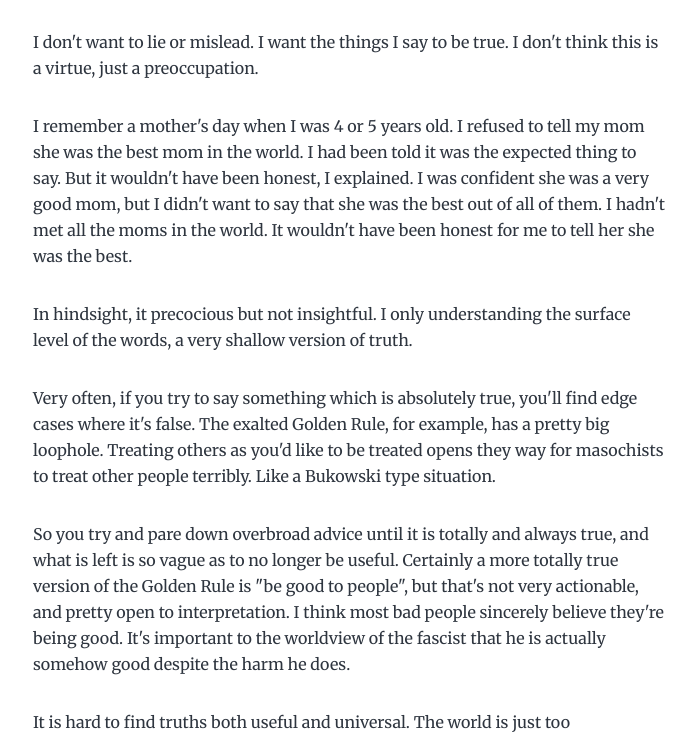
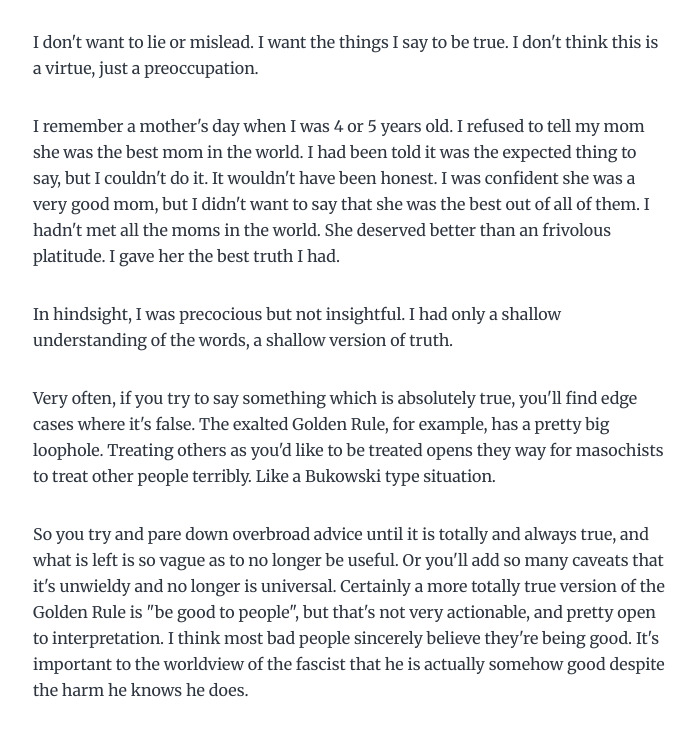
Before and after one commit to vcolavin/blog, a Gatsby site: page /2021/the-only-true-thing/ in a window 1280 px wide. Shown: the part 211-943 px from the top of the page, without its empty margins (291-987 px from the left). Built offline with nearby package versions, Linux system fonts and the light colour scheme; Gatsby itself is replaced by a stand-in of ours.

Commit message:
fix typos

```diff
--- a/content/blog/2021/the-only-true-thing/index.md
+++ b/content/blog/2021/the-only-true-thing/index.md
@@ -6,13 +6,13 @@ description: "Truth is like a diamond."
 
 I don't want to lie or mislead. I want the things I say to be true. I don't think this is a virtue, just a preoccupation.
 
-I remember a mother's day when I was 4 or 5 years old. I refused to tell my mom she was the best mom in the world. I had been told it was the expected thing to say. But it wouldn't have been honest, I explained. I was confident she was a very good mom, but I didn't want to say that she was the best out of all of them. I hadn't met all the moms in the world. It wouldn't have been honest for me to tell her she was the best.
+I remember a mother's day when I was 4 or 5 years old. I refused to tell my mom she was the best mom in the world. I had been told it was the expected thing to say, but I couldn't do it. It wouldn't have been honest. I was confident she was a very good mom, but I didn't want to say that she was the best out of all of them. I hadn't met all the moms in the world. She deserved better than an frivolous platitude. I gave her the best truth I had.
 
-In hindsight, it precocious but not insightful. I only understanding the surface level of the words, a very shallow version of truth.
+In hindsight, I was precocious but not insightful. I had only a shallow understanding of the words, a shallow version of truth.
 
 Very often, if you try to say something which is absolutely true, you'll find edge cases where it's false. The exalted Golden Rule, for example, has a pretty big loophole. Treating others as you'd like to be treated opens they way for masochists to treat other people terribly. Like a Bukowski type situation.
 
-So you try and pare down overbroad advice until it is totally and always true, and what is left is so vague as to no longer be useful. Certainly a more totally true version of the Golden Rule is "be good to people", but that's not very actionable, and pretty open to interpretation. I think most bad people sincerely believe they're being good. It's important to the worldview of the fascist that he is actually somehow good despite the harm he does.
+So you try and pare down overbroad advice until it is totally and always true, and what is left is so vague as to no longer be useful. Or you'll add so many caveats that it's unwieldy and no longer is universal. Certainly a more totally true version of the Golden Rule is "be good to people", but that's not very actionable, and pretty open to interpretation. I think most bad people sincerely believe they're being good. It's important to the worldview of the fascist that he is actually somehow good despite the harm he knows he does.
 
 It is hard to find truths both useful and universal. The world is just too complicated for broad statements to hold up to scrutiny. You shouldn't steal unless you need to. Do no harm, unless someone really needs harm done to them.
 
--- a/gatsby-config.js
+++ b/gatsby-config.js
@@ -8,6 +8,7 @@ module.exports = {
     description: `My blog. I don't update it much.`,
     siteUrl: `https://vcolavin.com/blog`,
   },
+  pathPrefix: "/blog",
   plugins: [
     `gatsby-plugin-image`,
     {
--- a/package.json
+++ b/package.json
@@ -33,6 +33,7 @@
     "typeface-montserrat": "0.0.75"
   },
   "devDependencies": {
+    "gh-pages": "^3.2.3",
     "prettier": "^2.4.1"
   },
   "homepage": "https://github.com/gatsbyjs/gatsby-starter-blog#readme",
@@ -47,6 +48,7 @@
   },
   "scripts": {
     "build": "gatsby build",
+    "deploy": "gatsby build --prefix-paths && gh-pages -d public",
     "develop": "gatsby develop",
     "format": "prettier --write \"**/*.{js,jsx,ts,tsx,json,md}\"",
     "start": "gatsby develop",
```
Also changed, not shown: 1 other file.
